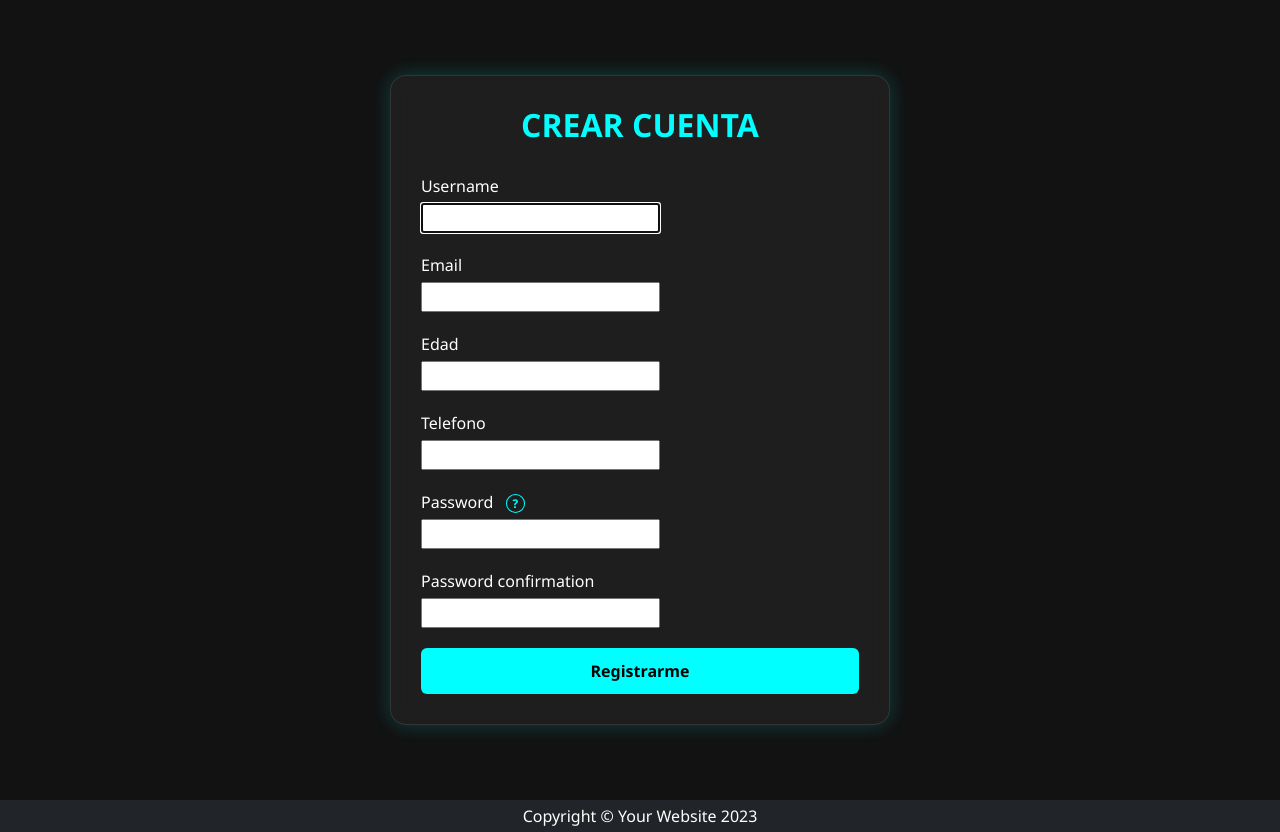
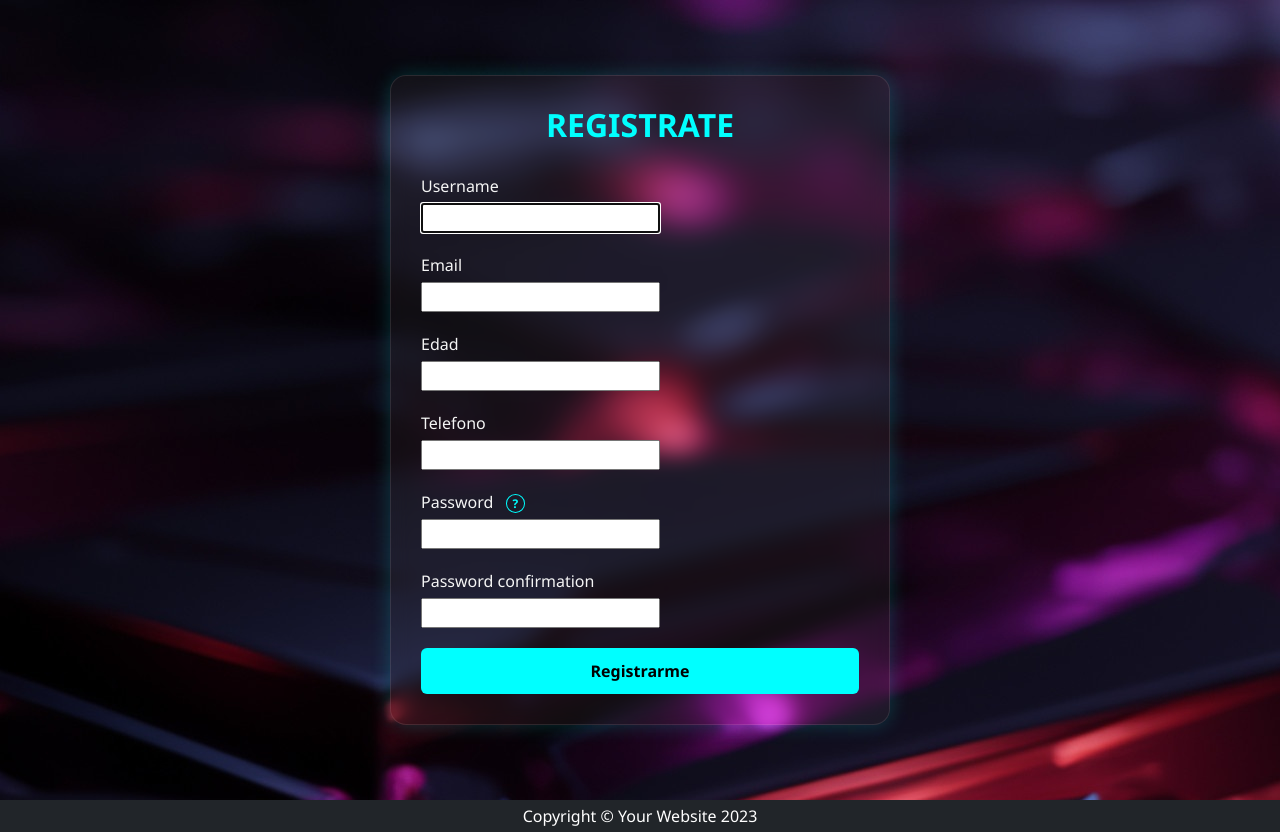
Before and after one commit to G0nz4L099/virtual-shop-django, a Django app: page /registro/ in a window 1280 px wide. Shown: the part 256-1088 px from the top of the page. Run offline with Django 5.2, Linux system fonts and the light colour scheme; some libraries are stand-ins or nearby versions.

Commit message:
Actualizacion catalogo

```diff
--- a/tienda/core/templates/core/bienvenida.html
+++ b/tienda/core/templates/core/bienvenida.html
@@ -58,7 +58,7 @@
                 <div class="d-flex justify-content-center">
                     <div class="text-center">
                         <h1 class="mx-auto my-0 text-uppercase">Welcome</h1>
-                        <h2 class="text-white-50 mx-auto mt-2 mb-5">Gonzalo Cueto</h2>
+                        <h2 class="text-white-50 mx-auto mt-2 mb-5">To Virtual Shop</h2>
                         <a class="btn btn-primary" href="{% url 'productos' %}">Entrar a la tienda</a>
                     </div>
                 </div>
--- a/tienda/core/templates/core/register.html
+++ b/tienda/core/templates/core/register.html
@@ -3,8 +3,12 @@
 
 {% block content %}
 <style>
+
+
+
+
     body {
-        background-color: #121212;
+        background-image: url("{% static 'core/base/assets/Login.jpg' %}");
         font-family: 'Segoe UI', Tahoma, Geneva, Verdana, sans-serif;
     }
     .card-glass {
@@ -13,7 +17,7 @@
         border: 1px solid rgba(255, 255, 255, 0.1);
         border-radius: 16px;
         padding: 30px;
-        color: #fff;
+        color: #f5f5f5;
         box-shadow: 0 0 20px rgba(0, 255, 255, 0.2);
     }
     .card-glass h2 {
@@ -35,7 +39,7 @@
     .form-control {
         background-color: rgba(255,255,255,0.1);
         border: 1px solid rgba(255,255,255,0.2);
-        color: #fff;
+        color: #222121;
         width: 100%;
         padding: 8px 12px;
         border-radius: 6px;
@@ -90,7 +94,7 @@
 
 <div class="container-md min-vh-100 d-flex align-items-center justify-content-center">
     <div class="card-glass" style="width: 100%; max-width: 500px;">
-        <h2>Crear Cuenta</h2>
+        <h2>Registrate</h2>
         <form method="post">
             {% csrf_token %}
             {% for field in form %}
```
Also changed, not shown: tienda/db.sqlite3, tienda/media/productos/CPU.png (added), tienda/media/productos/Cooler.png (added), tienda/media/productos/Mother.png (added), tienda/media/productos/Prosesador.png (added), tienda/media/productos/pastaTermica.png (added).
